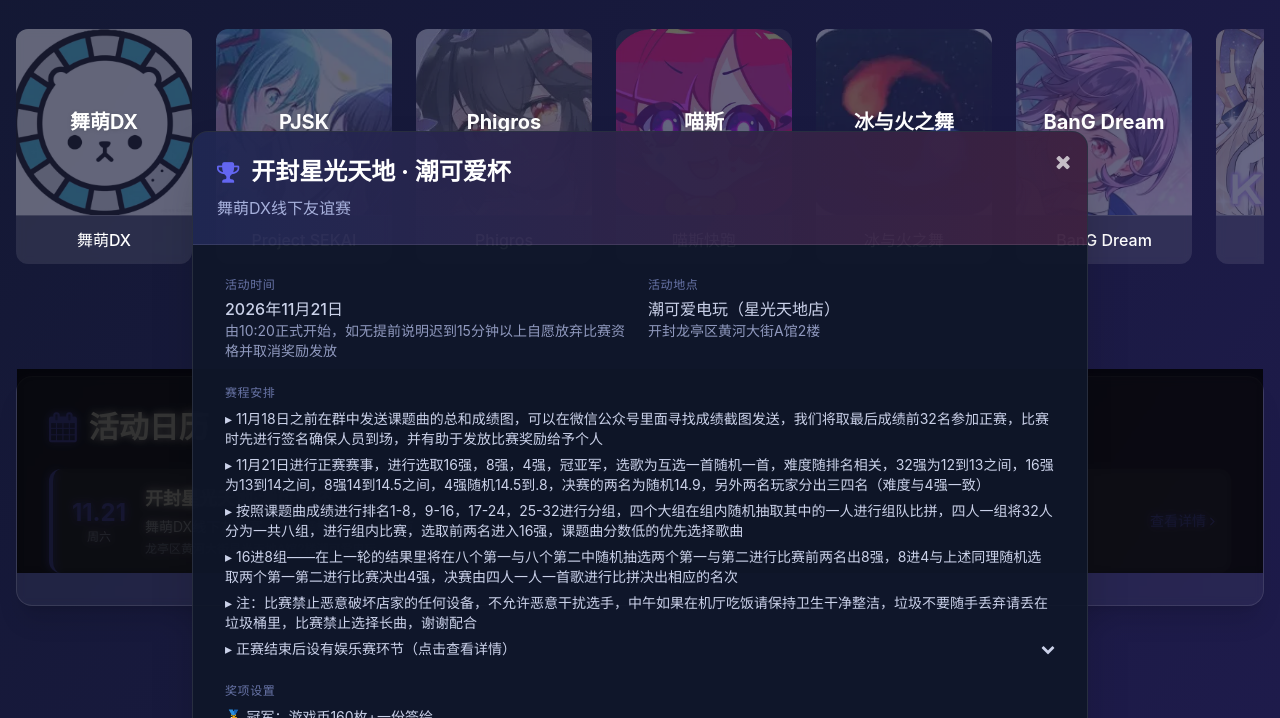
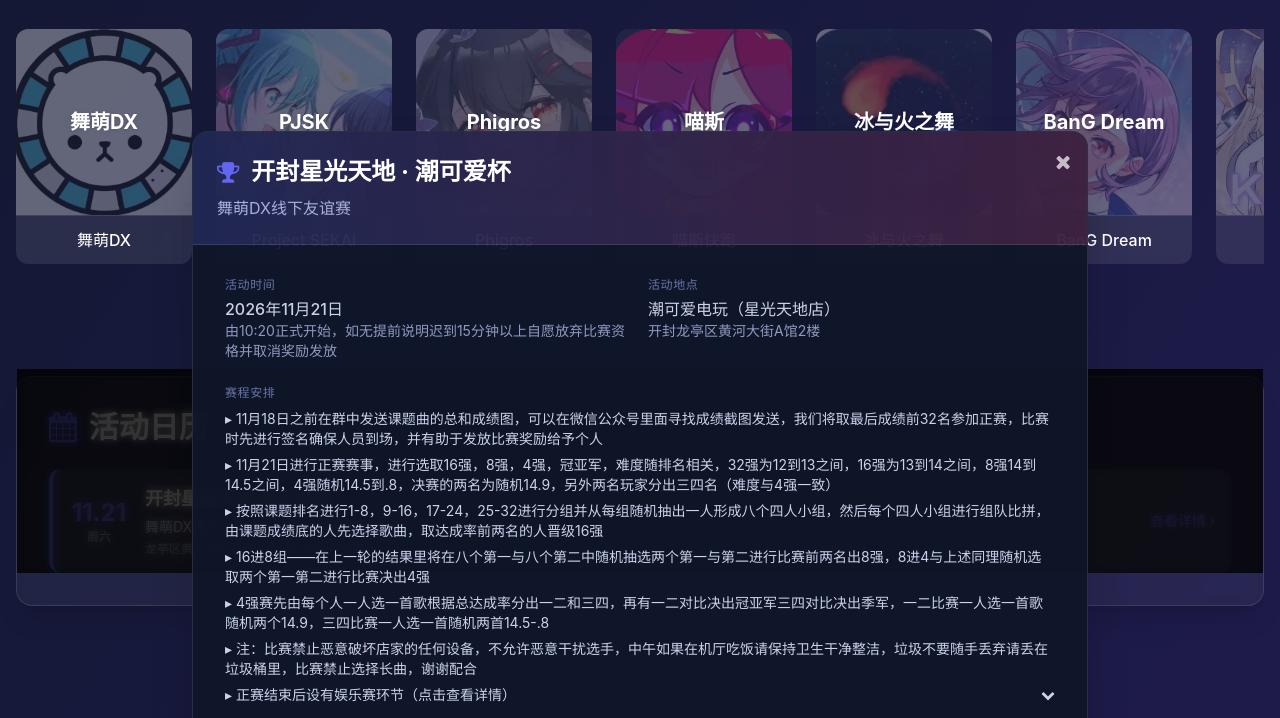
Before and after one commit to WHHXHN/HD-KC__Music-Club, a plain HTML site: page index.html in a window 1280 px wide. Both pictures are taken after a click on the element 640 px from the left and 1675 px from the top of the page. Shown: the part 1155-1873 px from the top of the page. Drawn offline with nearby package versions, Linux system fonts and the light colour scheme; files whose address does not match are found by name.

Commit message:
Update index.html

```diff
--- a/index.html
+++ b/index.html
@@ -759,9 +759,10 @@
 			        <p class="text-xs text-indigo-300/60 uppercase tracking-wider mb-2">赛程安排</p>
 			        <ul class="space-y-1.5 text-sm">
 			          <li>▸ 11月18日之前在群中发送课题曲的总和成绩图，可以在微信公众号里面寻找成绩截图发送，我们将取最后成绩前32名参加正赛，比赛时先进行签名确保人员到场，并有助于发放比赛奖励给予个人</li>
-			          <li>▸ 11月21日进行正赛赛事，进行选取16强，8强，4强，冠亚军，选歌为互选一首随机一首，难度随排名相关，32强为12到13之间，16强为13到14之间，8强14到14.5之间，4强随机14.5到.8，决赛的两名为随机14.9，另外两名玩家分出三四名（难度与4强一致）</li>
-					  <li>▸ 按照课题曲成绩进行排名1-8，9-16，17-24，25-32进行分组，四个大组在组内随机抽取其中的一人进行组队比拼，四人一组将32人分为一共八组，进行组内比赛，选取前两名进入16强，课题曲分数低的优先选择歌曲</li>
-					  <li>▸ 16进8组——在上一轮的结果里将在八个第一与八个第二中随机抽选两个第一与第二进行比赛前两名出8强，8进4与上述同理随机选取两个第一第二进行比赛决出4强，决赛由四人一人一首歌进行比拼决出相应的名次</li>
+			          <li>▸ 11月21日进行正赛赛事，进行选取16强，8强，4强，冠亚军，难度随排名相关，32强为12到13之间，16强为13到14之间，8强14到14.5之间，4强随机14.5到.8，决赛的两名为随机14.9，另外两名玩家分出三四名（难度与4强一致）</li>
+					  <li>▸ 按照课题排名进行1-8，9-16，17-24，25-32进行分组并从每组随机抽出一人形成八个四人小组，然后每个四人小组进行组队比拼，由课题成绩底的人先选择歌曲，取达成率前两名的人晋级16强</li>
+					  <li>▸ 16进8组——在上一轮的结果里将在八个第一与八个第二中随机抽选两个第一与第二进行比赛前两名出8强，8进4与上述同理随机选取两个第一第二进行比赛决出4强</li>
+					  <li>▸ 4强赛先由每个人一人选一首歌根据总达成率分出一二和三四，再有一二对比决出冠亚军三四对比决出季军，一二比赛一人选一首歌随机两个14.9，三四比赛一人选一首随机两首14.5-.8</li>
 					  <li>▸ 注：比赛禁止恶意破坏店家的任何设备，不允许恶意干扰选手，中午如果在机厅吃饭请保持卫生干净整洁，垃圾不要随手丢弃请丢在垃圾桶里，比赛禁止选择长曲，谢谢配合</li>
 						<li>
 			            <div class="schedule-toggle flex items-center justify-between cursor-pointer text-indigo-100/90 hover:text-primary transition-colors" onclick="toggleSchedule()">
```
